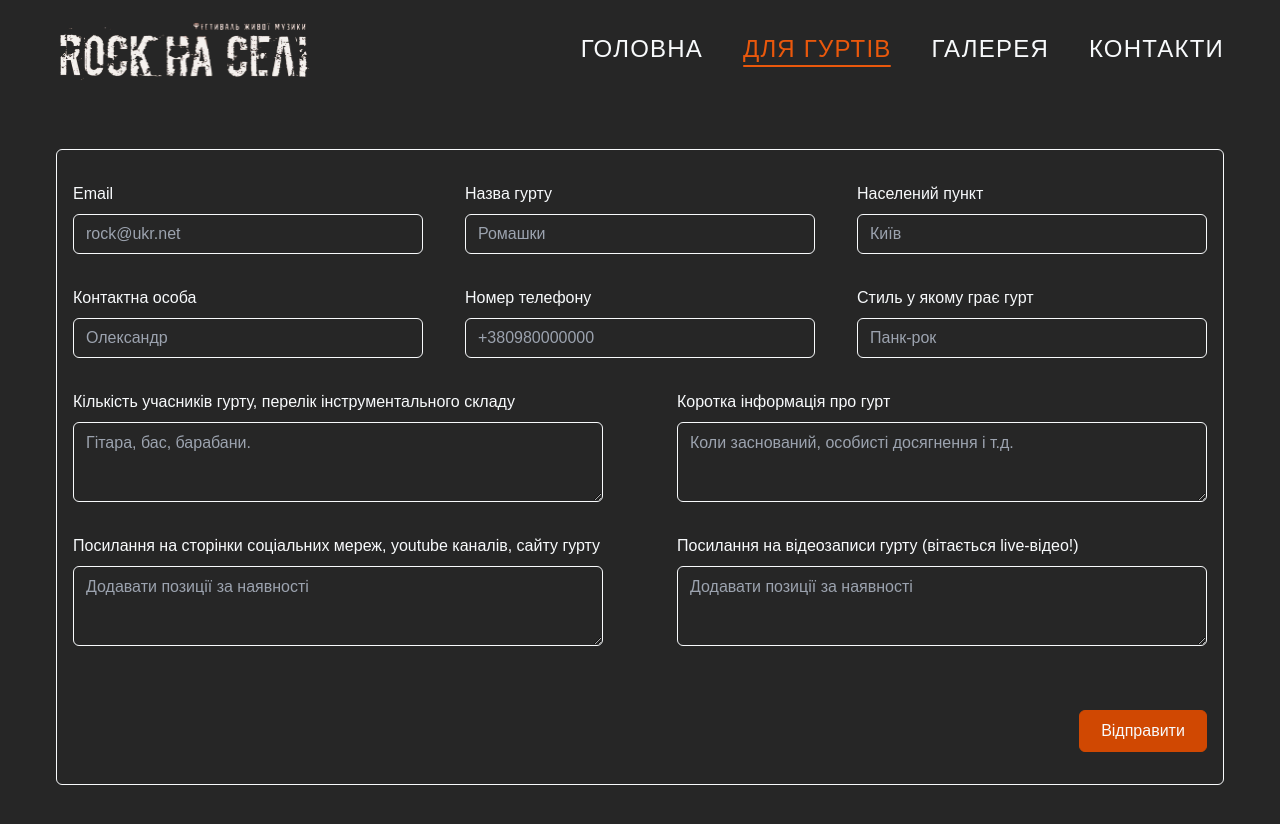
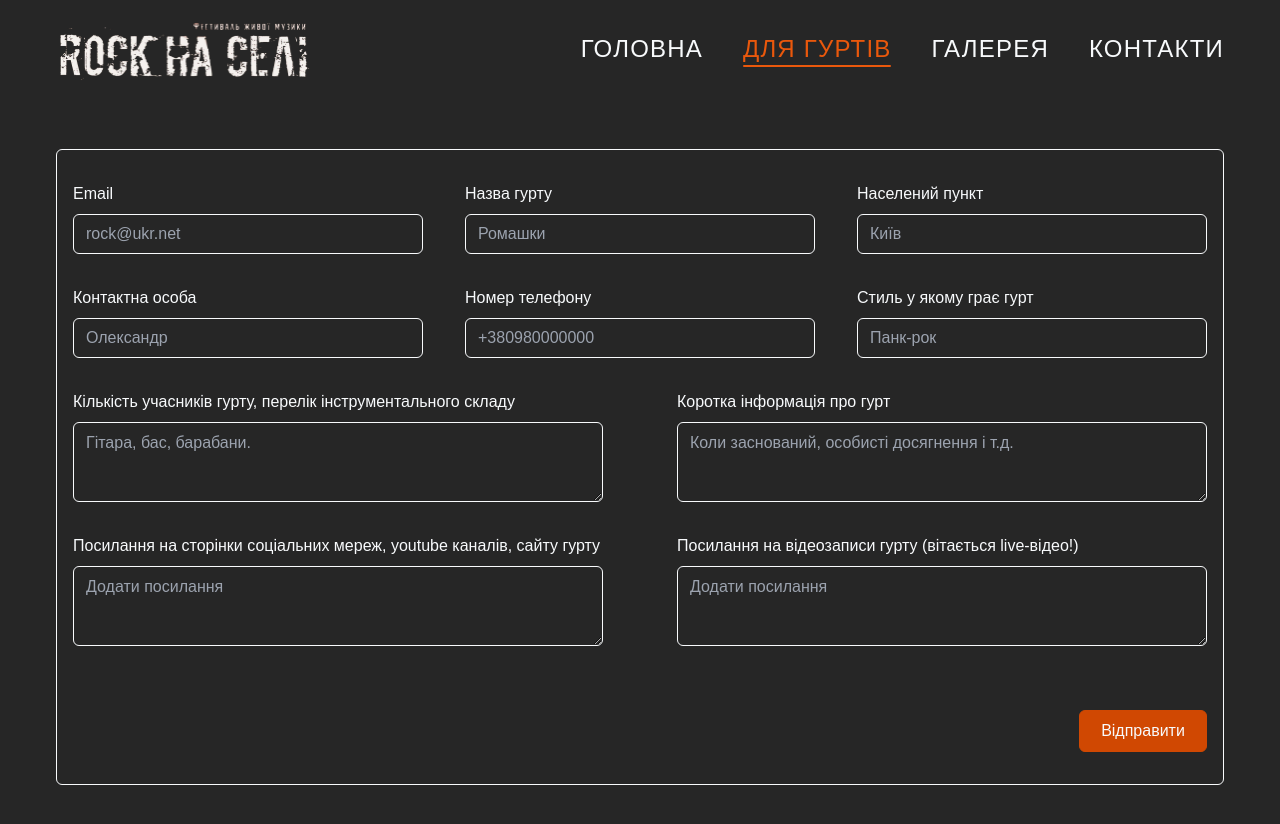
Before and after one commit to Oleksandr1914/rock-na-seli, a Next.js app: page /group in a window 1280 px wide. Shown: the top 824 px of the page. Built offline with nearby package versions, Linux system fonts and the light colour scheme; a web font is replaced by a local one.

Commit message:
changed placeholders in FormComponents

```diff
--- a/src/components/FormCompoment/FormComponent.tsx
+++ b/src/components/FormCompoment/FormComponent.tsx
@@ -77,11 +77,11 @@ export default function FormComponent() {
     }
 
     useEffect(() => {
-        response && Notiflix.Notify.success(`${band} - Ваша реєстрація не участь у фустивалі відправлена, ми Вам зателефонуємо.`, {
+        response && Notiflix.Notify.success(`${band} - Ваша реєстрація на участь у фестивалі відправлена, ми з Вами зв'яжемся.`, {
             timeout: 6000,
         },);
         error && Notiflix.Notify.failure(`${band} - Під час реєстрації сталася помилка  спробуйте ще раз.`, {
-            timeout: 6000,
+            timeout: 7000,
         },);
     }, [response, error])
 
@@ -202,7 +202,7 @@ export default function FormComponent() {
                             <FormLabel>Посилання на сторінки соціальних мереж, youtube каналів, сайту гурту
                             </FormLabel>
                             <FormControl>
-                                <FormTextarea placeholder="Додавати позиції за наявності" className="mt-2 " {...field} />
+                                <FormTextarea placeholder="Додати посилання" className="mt-2 " {...field} />
                             </FormControl>
                             <FormMessage className="text-errorColor" />
                         </FormItem>
@@ -216,7 +216,7 @@ export default function FormComponent() {
                             <FormLabel>Посилання на відеозаписи гурту (вітається live-відео!)
                             </FormLabel>
                             <FormControl>
-                                <FormTextarea placeholder="Додавати позиції за наявності" className="mt-2 " {...field} />
+                                <FormTextarea placeholder="Додати посилання" className="mt-2 " {...field} />
                             </FormControl>
                             <FormMessage className="text-errorColor" />
                         </FormItem>
@@ -229,3 +229,5 @@ export default function FormComponent() {
     )
 
 }
+
+// Форма заявки для участі у фестивалі 'Rock на селі'
```
